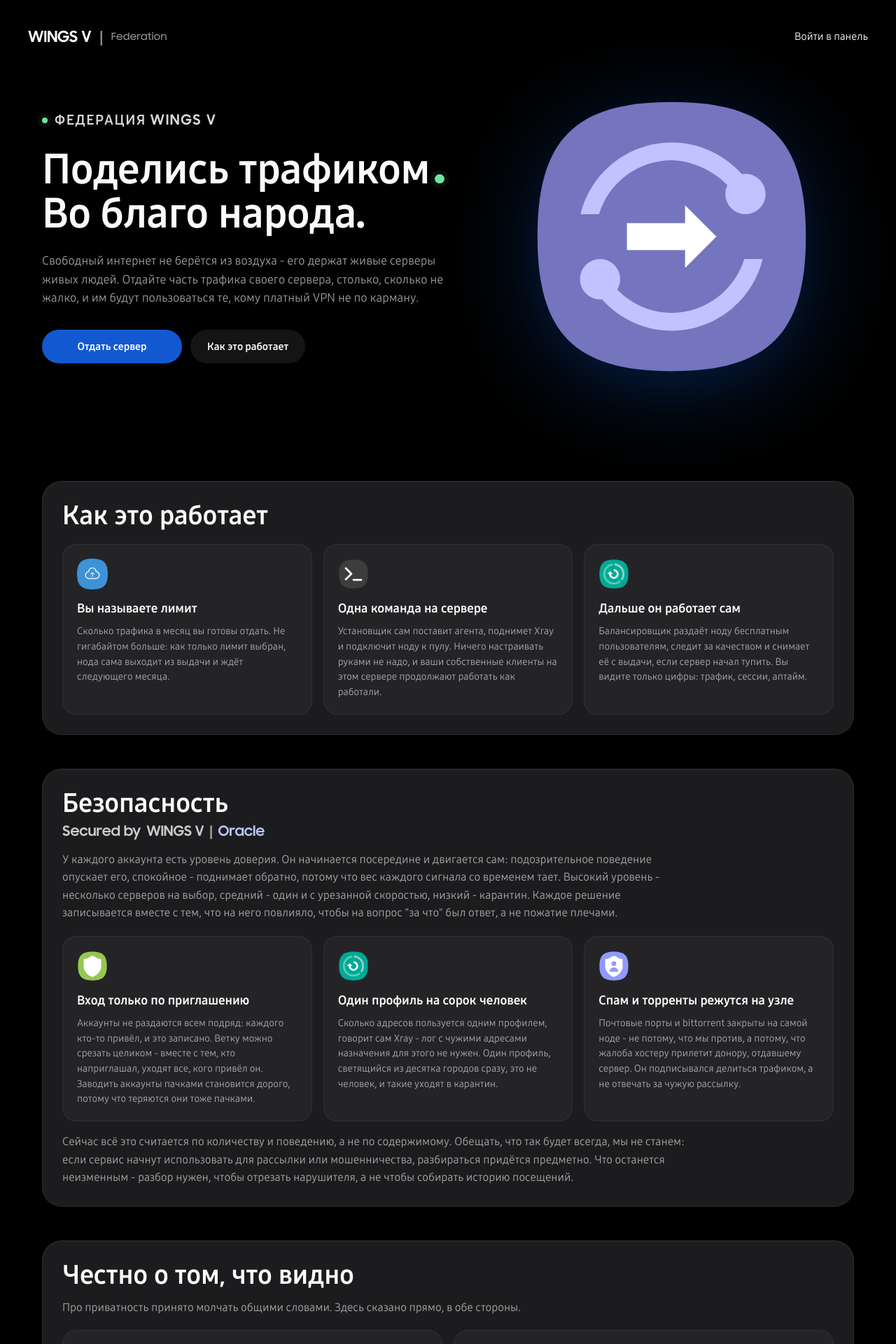
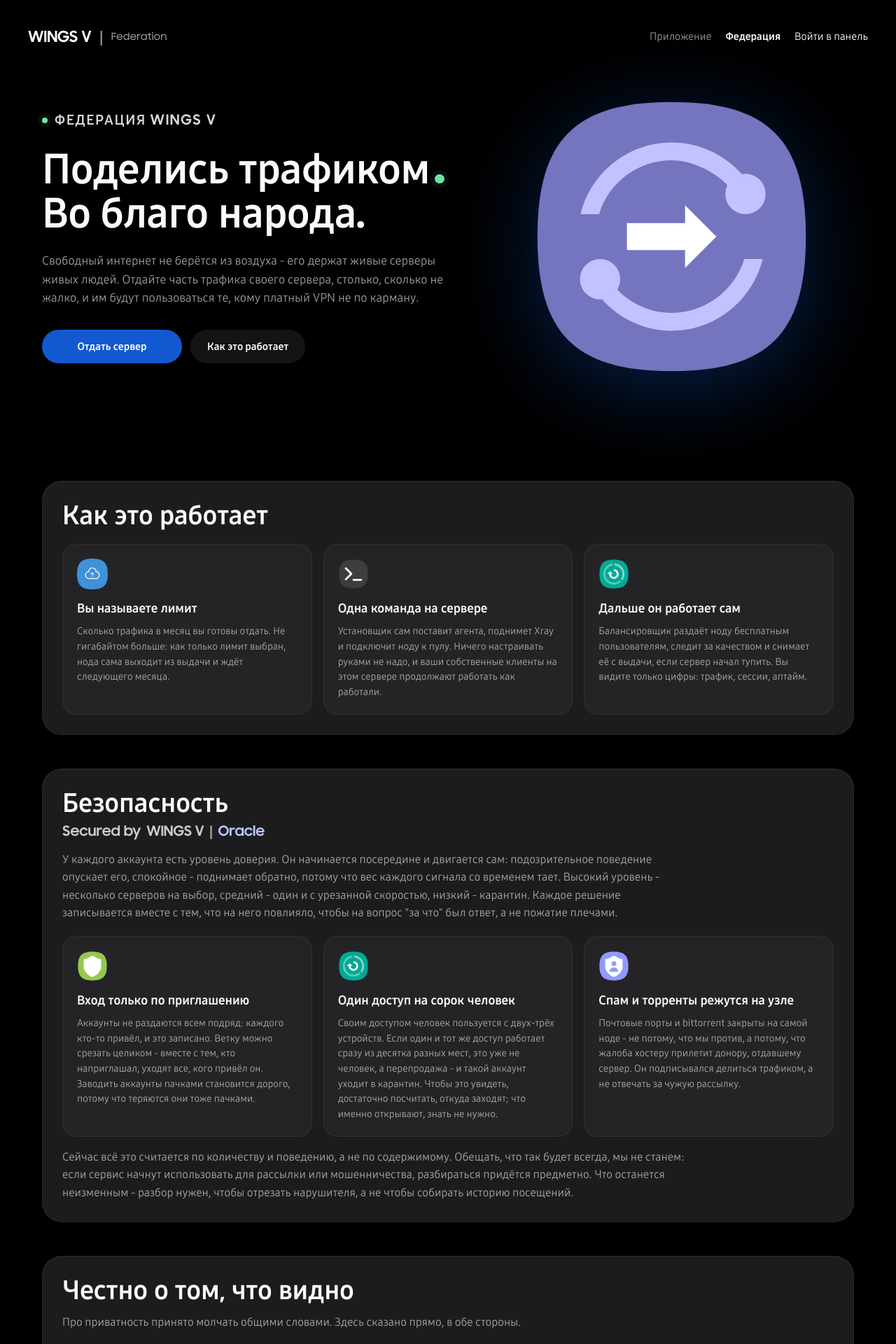
Before and after one commit to WINGS-N/wingsv-panel, a Vue app: page /federation in a window 1280 px wide. Shown: the top 1920 px of the page at 70% size. Built offline with nearby package versions, Linux system fonts and the light colour scheme; no server answers.

Commit message:
[panel/web] add a public navbar and say plainly what a shared account looks like

```diff
--- /dev/null
+++ b/web/src/components/layout/PublicTopbar.vue
@@ -0,0 +1,26 @@
+<template>
+  <header class="samsung-topbar">
+    <router-link class="samsung-topbar-brand" to="/">
+      <span class="wordmark-inline">WINGS V</span>
+      <template v-if="tag">
+        <span class="samsung-topbar-divider">|</span>
+        <span class="samsung-topbar-tag">{{ tag }}</span>
+      </template>
+    </router-link>
+
+    <nav class="public-nav">
+      <router-link class="public-nav-link" :to="{ name: 'landing' }" active-class="is-active">Приложение</router-link>
+      <router-link class="public-nav-link" :to="{ name: 'federation-landing' }" active-class="is-active">
+        Федерация
+      </router-link>
+      <router-link class="samsung-topbar-link" :to="{ name: 'login' }">Войти в панель</router-link>
+    </nav>
+  </header>
+</template>
+
+<script setup>
+defineProps({
+  // Приписка к вордмарку: "Federation" на странице федерации, пусто на главной
+  tag: { type: String, default: '' },
+});
+</script>
--- a/web/src/styles.css
+++ b/web/src/styles.css
@@ -91,6 +91,22 @@
     .samsung-topbar {
       @apply px-10 pt-9;
     }
+  }
+
+  .public-nav {
+    @apply flex flex-wrap items-center gap-5;
+  }
+
+  .public-nav-link {
+    @apply text-[15px] text-wings-muted no-underline transition-colors;
+  }
+
+  .public-nav-link:hover {
+    @apply text-wings-text;
+  }
+
+  .public-nav-link.is-active {
+    @apply font-bold text-wings-text;
   }
 
   .samsung-topbar-brand {
--- a/web/src/views/FederationLanding.vue
+++ b/web/src/views/FederationLanding.vue
@@ -5,14 +5,7 @@
        отдавать свой сервер, и показать, что пул живой прямо сейчас.
        ============================================================ -->
   <div class="landing-stage">
-    <header class="samsung-topbar">
-      <router-link class="samsung-topbar-brand" to="/">
-        <span class="wordmark-inline">WINGS V</span>
-        <span class="samsung-topbar-divider">|</span>
-        <span class="samsung-topbar-tag">Federation</span>
-      </router-link>
-      <router-link class="samsung-topbar-link" :to="{ name: 'login' }"> Войти в панель </router-link>
-    </header>
+    <PublicTopbar tag="Federation" />
 
     <section class="landing-hero">
       <div class="landing-hero-inner">
@@ -101,10 +94,11 @@
           </article>
           <article class="fed-step">
             <img src="/img/oneui/monitor.svg" alt="" class="fed-step-icon" aria-hidden="true" />
-            <h3 class="fed-step-title">Один профиль на сорок человек</h3>
+            <h3 class="fed-step-title">Один доступ на сорок человек</h3>
             <p class="fed-step-copy">
-              Сколько адресов пользуется одним профилем, говорит сам Xray - лог с чужими адресами назначения для этого
-              не нужен. Один профиль, светящийся из десятка городов сразу, это не человек, и такие уходят в карантин.
+              Своим доступом человек пользуется с двух-трёх устройств. Если один и тот же доступ работает сразу из
+              десятка разных мест, это уже не человек, а перепродажа - и такой аккаунт уходит в карантин. Чтобы это
+              увидеть, достаточно посчитать, откуда заходят; что именно открывают, знать не нужно.
             </p>
           </article>
           <article class="fed-step">
@@ -164,6 +158,7 @@
 
 <script setup>
 import SamsungButton from '@/components/layout/SamsungButton.vue';
+import PublicTopbar from '@/components/layout/PublicTopbar.vue';
 import FederationCounters from '@/components/domain/FederationCounters.vue';
 </script>
 
--- a/web/src/views/LandingView.vue
+++ b/web/src/views/LandingView.vue
@@ -4,12 +4,7 @@
        cards with the same vocabulary as the Account dashboard.
        ============================================================ -->
   <div class="landing-stage">
-    <header class="samsung-topbar">
-      <router-link class="samsung-topbar-brand" to="/">
-        <span class="wordmark-inline">WINGS V</span>
-      </router-link>
-      <router-link class="samsung-topbar-link" :to="{ name: 'login' }"> Войти в панель </router-link>
-    </header>
+    <PublicTopbar />
 
     <!-- Big-headline hero. Headline + sub-line on the left, primary
          pill CTA below; right column reserved for product art. -->
@@ -164,6 +159,7 @@
 import { computed, onMounted, reactive, ref } from 'vue';
 import { CheckCircle2, Download, ExternalLink, Eye, RefreshCw } from 'lucide-vue-next';
 import SamsungButton from '@/components/layout/SamsungButton.vue';
+import PublicTopbar from '@/components/layout/PublicTopbar.vue';
 import SamsungSectionLoader from '@/components/layout/SamsungSectionLoader.vue';
 import PreviewFacts from '@/components/domain/PreviewFacts.vue';
 import PreviewSection from '@/components/domain/PreviewSection.vue';
```
